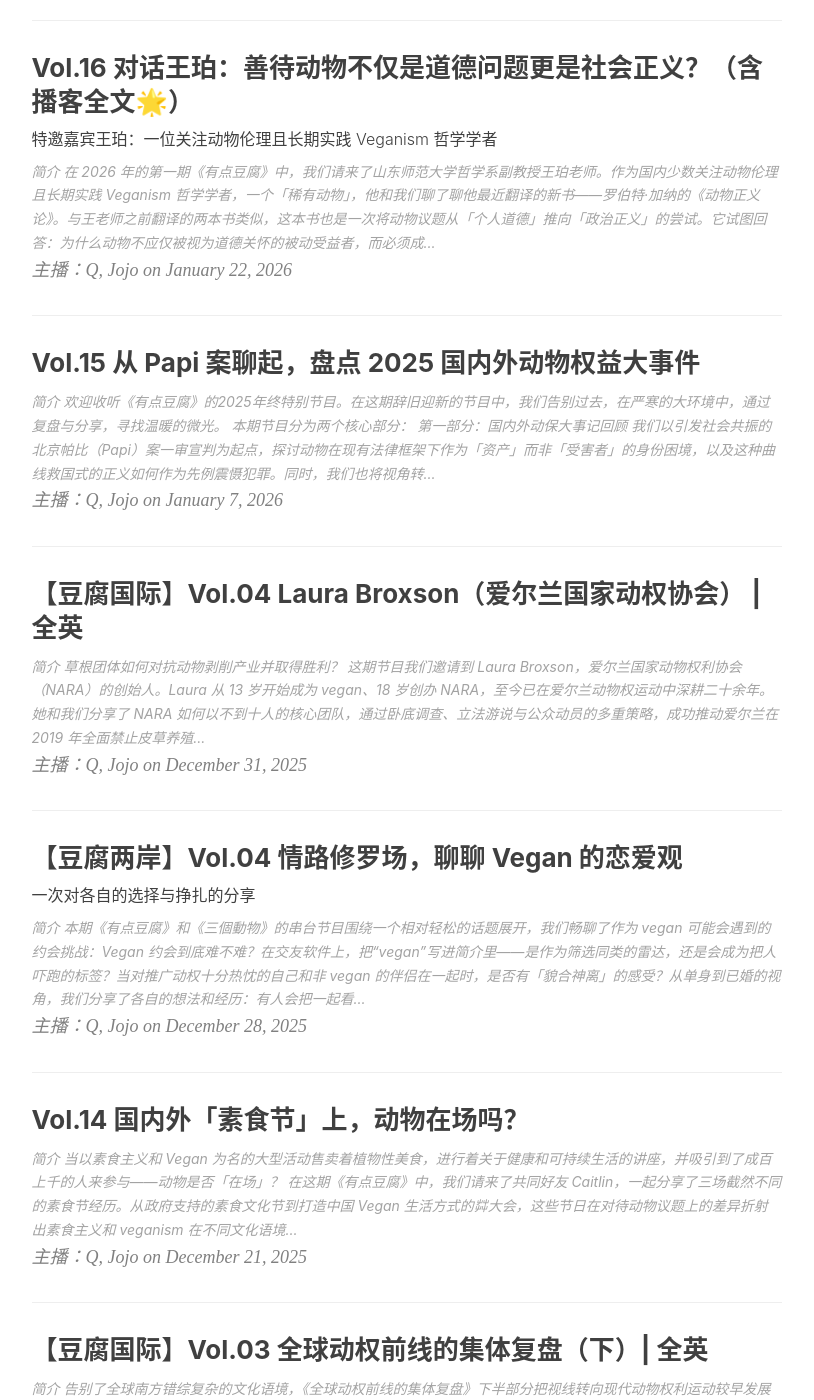
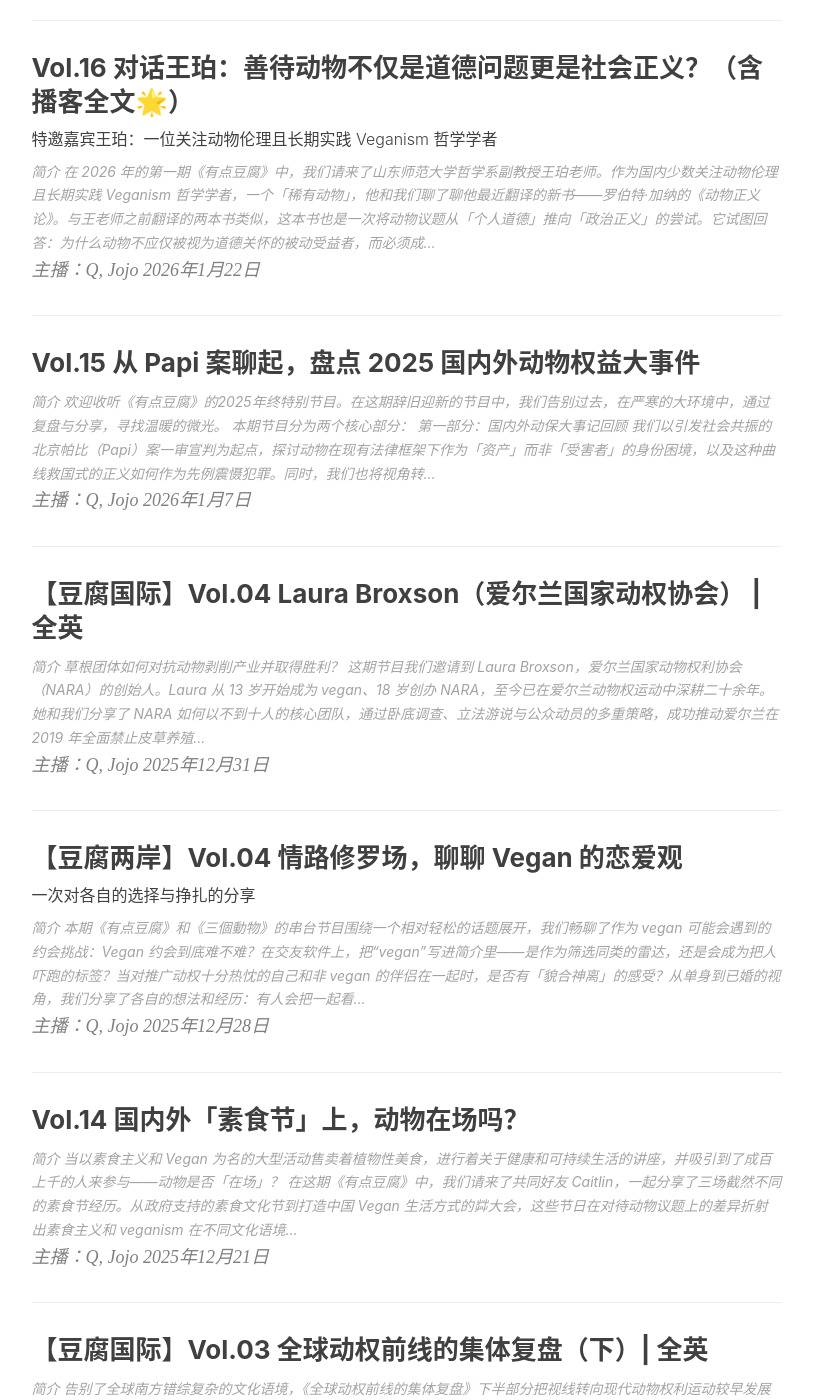
Before and after one commit to slightlytofu/slightlytofu.github.io, a Jekyll site: the page built from index.html, in a window 1280 px wide and 1400 px high, scrolled down 1465 px. Shown: the whole window, without its empty margins (136-950 px from the left). Built offline with Jekyll 4.4.1, drawn with Linux system fonts in a browser that asks for light colours; nearby versions of some CDN libraries; the list of posts is cut into pages by our own code; comment, search, counter and statistics services are not loaded; some of the changed text lies outside the part shown.

Commit message:
Change date format to Chinese (年月日) and remove 'on' connector

```diff
--- a/index.html
+++ b/index.html
@@ -19,7 +19,7 @@ description: "A vegan podcast in Chinese."
         </div>
     </a>
     <p class="post-meta">
-        主播：{% if post.author %}{{ post.author }}{% else %}{{ site.title }}{% endif %} on {{ post.date | date: "%B %-d, %Y" }}
+        主播：{% if post.author %}{{ post.author }}{% else %}{{ site.title }}{% endif %} {{ post.date | date: "%Y年%-m月%-d日" }}
     </p>
 </div>
 <hr>
```
